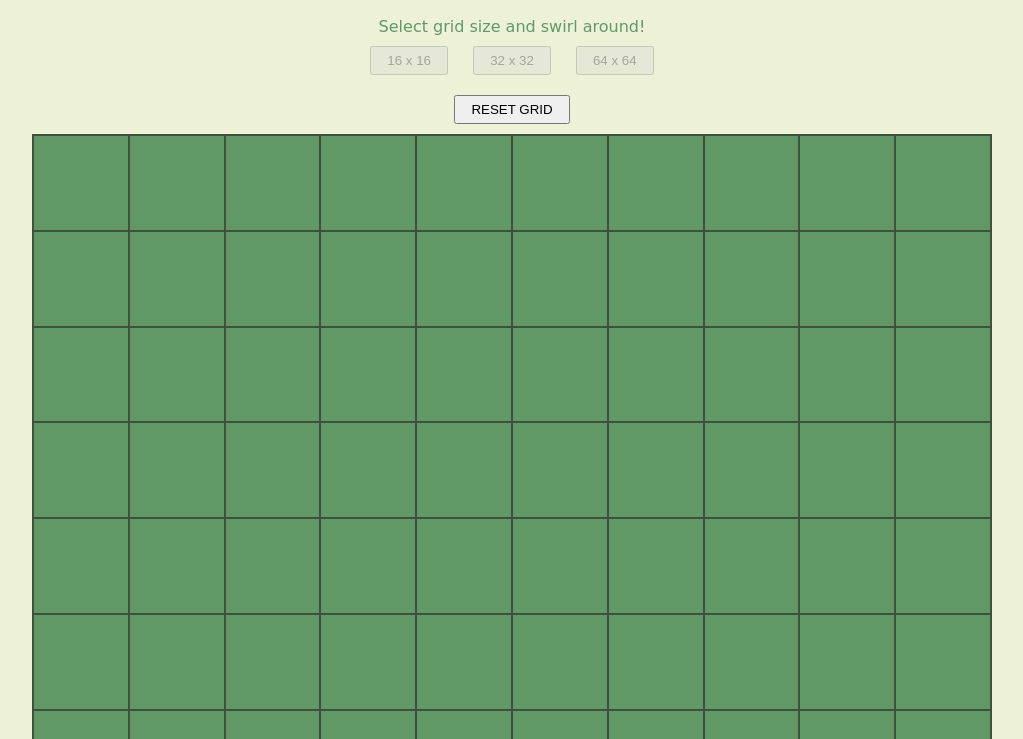
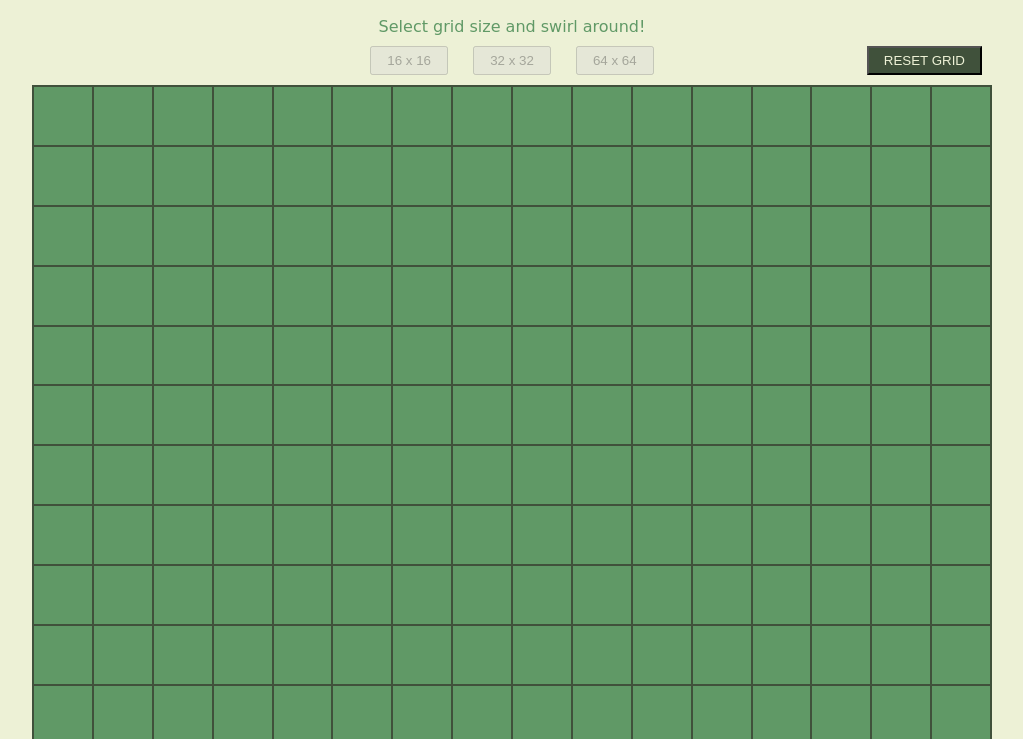
Before and after one commit to sh0910/etch-a-sketch, a plain HTML site: page index.html in a window 1280 px wide. Both pictures are taken after a click on the button "16 x 16". Shown: the part 61-800 px from the top of the page, without its empty margins (128-1151 px from the left). Drawn offline with Linux system fonts and the light colour scheme; a web font is replaced by a local one.

Commit message:
Update btns

```diff
--- a/index.html
+++ b/index.html
@@ -17,15 +17,15 @@
 	</head>
 	<div>
 		<h1>Etch-a-Sketch</h1>
-		<div class="container--question">
+		<div class="btns">
 			<p>Select grid size and swirl around!</p>
-			<button class="btn btn--16">16 x 16</button>
-			<button class="btn btn--32">32 x 32</button>
-			<button class="btn btn--64">64 x 64</button>
+			<div class="btns--size">
+				<button class="btn btn--16">16 x 16</button>
+				<button class="btn btn--32">32 x 32</button>
+				<button class="btn btn--64">64 x 64</button>
+			</div>
+			<button class="btn btn--reset">RESET GRID</button>
 		</div>
-    <div class="container-reset">
-      <button class="btn btn--reset">RESET GRID</button>
-    </div>
-		<div class="container--sketch"></div>
+		<div class="sketch"> </div>
 	</body>
 </html>
--- a/script.js
+++ b/script.js
@@ -1,6 +1,6 @@
 'use strict';
 
-const sketchContainer = document.querySelector('.container--sketch');
+const sketchContainer = document.querySelector('.sketch');
 const btn16 = document.querySelector('.btn--16');
 const btn32 = document.querySelector('.btn--32');
 const btn64 = document.querySelector('.btn--64');
@@ -19,93 +19,77 @@ const renderSquares = function (num) {
 
 let squares;
 
-// todo: work on this
-function disableGridSizeBtns() {
-	const questionContainer = document.querySelector('.container--question');
+function disableGridSizeBtns(tog) {
+	const btnsSizeContainer = document.querySelector('.btns--size');
 
-	for (const child of questionContainer.children) {
-		console.log((child.disabled = true));
+	for (const child of btnsSizeContainer.children) {
+		child.disabled = tog;
+		child.tagName;
 	}
 }
 
 btn16.addEventListener('click', function () {
-	disableGridSizeBtns();
-	sketchContainer.insertAdjacentHTML('beforeend', renderSquares(10));
+	disableGridSizeBtns(true);
+
+	sketchContainer.insertAdjacentHTML('beforeend', renderSquares(16));
 	squares = document.querySelectorAll('.sq');
 
-	squareColourRandomizer();
+	paintColours();
 });
 
 btn32.addEventListener('click', function () {
+	disableGridSizeBtns(true);
+
 	sketchContainer.insertAdjacentHTML('beforeend', renderSquares(32));
 	squares = document.querySelectorAll('.sq');
 
-	squareColourRandomizer();
+	paintColours();
 });
 
 btn64.addEventListener('click', function () {
+	disableGridSizeBtns(true);
+
 	sketchContainer.insertAdjacentHTML('beforeend', renderSquares(64));
+
 	squares = document.querySelectorAll('.sq');
-
-	squareColourRandomizer();
+	paintColours();
 });
 
 btnReset.addEventListener('click', function () {
+	disableGridSizeBtns(false);
 	// ? is there better way to reset grid?
 	sketchContainer.innerHTML = '';
 });
 
-const squareColourRandomizer = function () {
+const randomRGB = function () {
+	const randomNumber = () => Math.floor(Math.random() * 265);
+	return `rgb(${randomNumber()},${randomNumber()},${randomNumber()})`;
+};
+
+const paintColours = function () {
 	squares.forEach((square) => {
 		square.addEventListener('mouseover', function (e) {
-			const randomColor = `rgb(${randomNumber()},${randomNumber()},${randomNumber()})`;
-
-			// console.log(`User hovered over ${square.classList}`);
-			// const clickedSquare = document.querySelector(`.sq--${square.innerText}`);
-			// clickedSquare.style.backgroundColor = randomColor;
-			e.target.style.backgroundColor = randomColor;
+			e.target.style.backgroundColor = randomRGB();
 		});
 	});
 };
 
-// For generating random color
-const randomNumber = function () {
-	return Math.floor(Math.random() * 265);
-};
-
 //todo: click and hover
 /*
-
 let isMouseDown;
 
 document.addEventListener('mousedown', function () {
-  isMouseDown = true;
+	isMouseDown = true;
 });
 
 document.addEventListener('mouseup', function () {
-  isMouseDown = false;
+	isMouseDown = false;
 });
 
 function changeColour(e) {
-  if (isMouseDown) {
-    console.log(e.target);
+	if (isMouseDown) {
 	}
 }
+
 changeColour();
-
-*/
-
-// Event listener hovering over square
-/*
-squares.forEach((square) => {
-	square.addEventListener('mouseover', function (e) {
-		const randomColor = `rgb(${randomNumber()},${randomNumber()},${randomNumber()})`;
-
-		// console.log(`User hovered over ${square.classList}`);
-		// const clickedSquare = document.querySelector(`.sq--${square.innerText}`);
-		// clickedSquare.style.backgroundColor = randomColor;
-		e.target.style.backgroundColor = randomColor;
-	});
-});
  */
-////////////
--- a/style.css
+++ b/style.css
@@ -15,7 +15,7 @@ h1 {
 	margin: 20px;
 }
 
-.container--sketch {
+.sketch {
 	margin: 0 auto;
 	background-color: #9dc08b;
 	border: 1px solid #40513b;
@@ -28,9 +28,24 @@ h1 {
 	gap: 0px;
 }
 
+.btns {
+	margin: 0 auto;
+	width: 960px;
+
+	position: relative;
+}
+
 .btn {
 	padding: 5px 15px;
 	margin: 10px;
+}
+
+.btn--reset {
+	position: absolute;
+	bottom: 0;
+	right: 0;
+	color: #edf1d6;
+	background-color: #40513b;
 }
 
 .sq {
@@ -43,7 +58,7 @@ h1 {
 	background-color: none;
 }
 
-.btn:hover,
-.btn:active {
+.btn:hover:enabled,
+.btn:active:enabled {
 	background-color: #e7b10a;
 }
```
